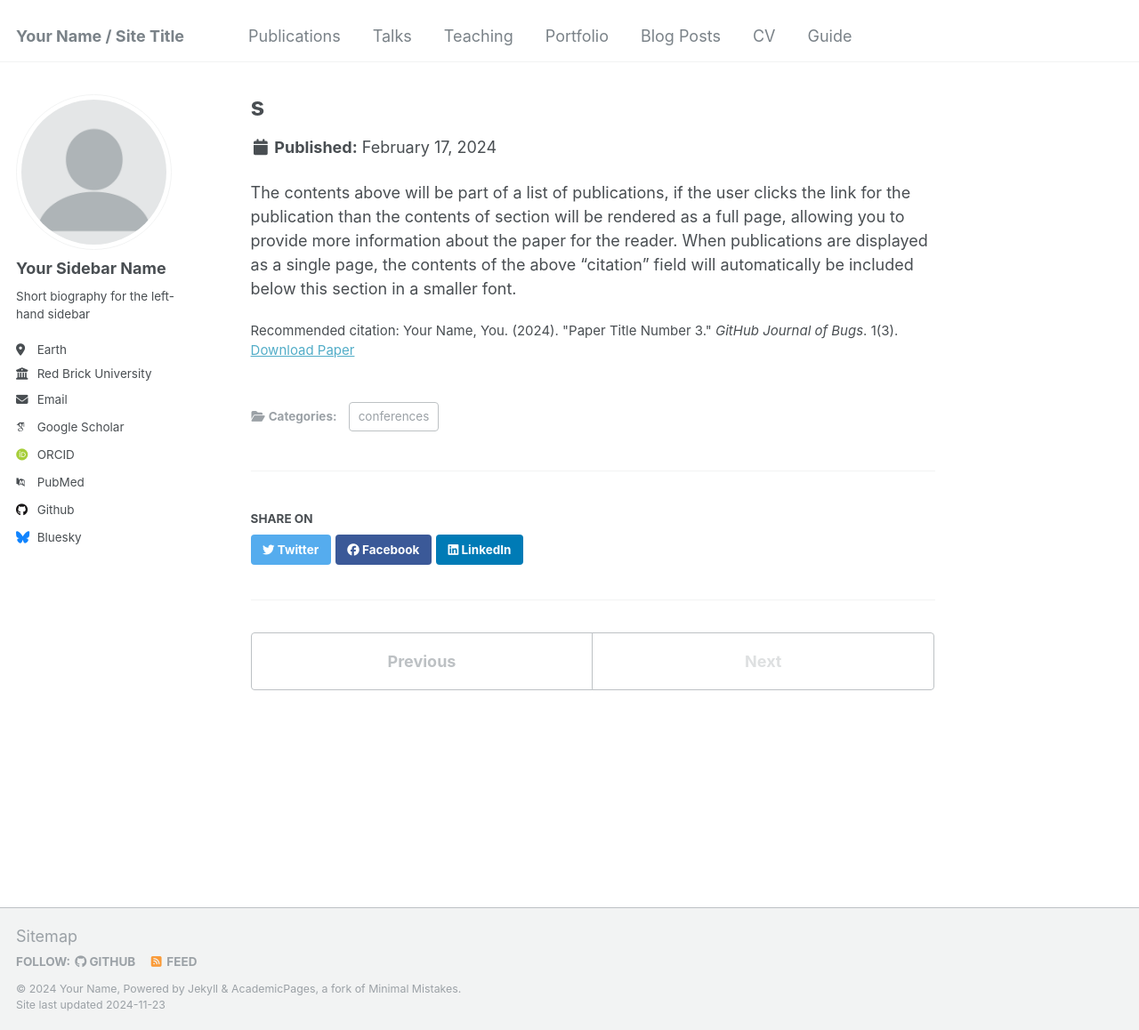
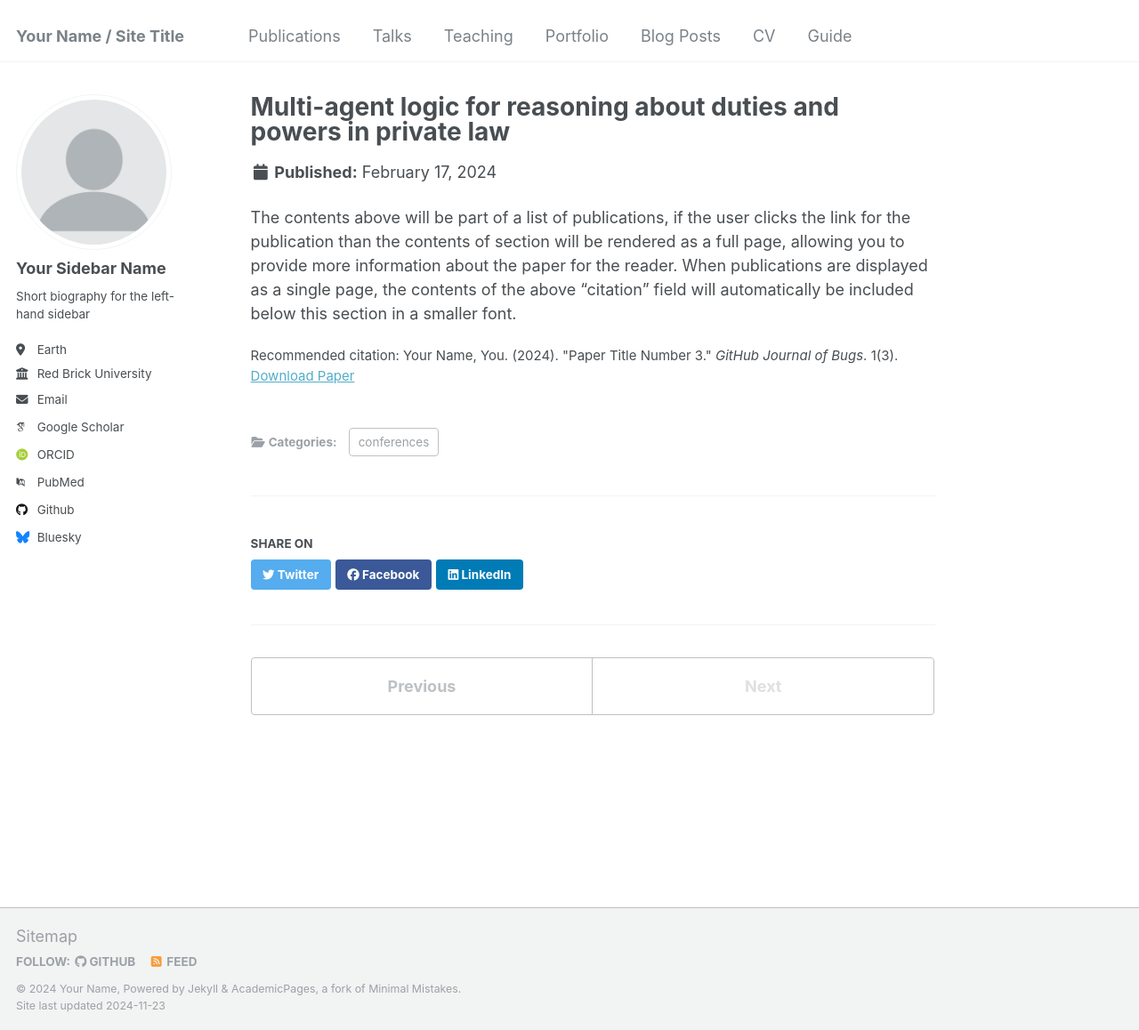
Before and after one commit to tianwenxu-lawlogic/tianwenxu-lawlogic.github.io, a Jekyll site: the page built from _publications/2023-06-01.md, in a window 1280 px wide and 1158 px high. Shown: the whole window at 89% size. Built offline with Jekyll 4.4.1, drawn with Linux system fonts in a browser that asks for light colours; some web fonts are replaced.

Commit message:
Update 2023-06-01.md

```diff
--- a/_publications/2023-06-01.md
+++ b/_publications/2023-06-01.md
@@ -1,5 +1,5 @@
 ---
-title: "s"
+title: "Multi-agent logic for reasoning about duties and powers in private law"
 collection: publications
 category: conferences
 #permalink: [/publication/2023-06-01](https://doi.org/10.1145/3594536.359513)
```
